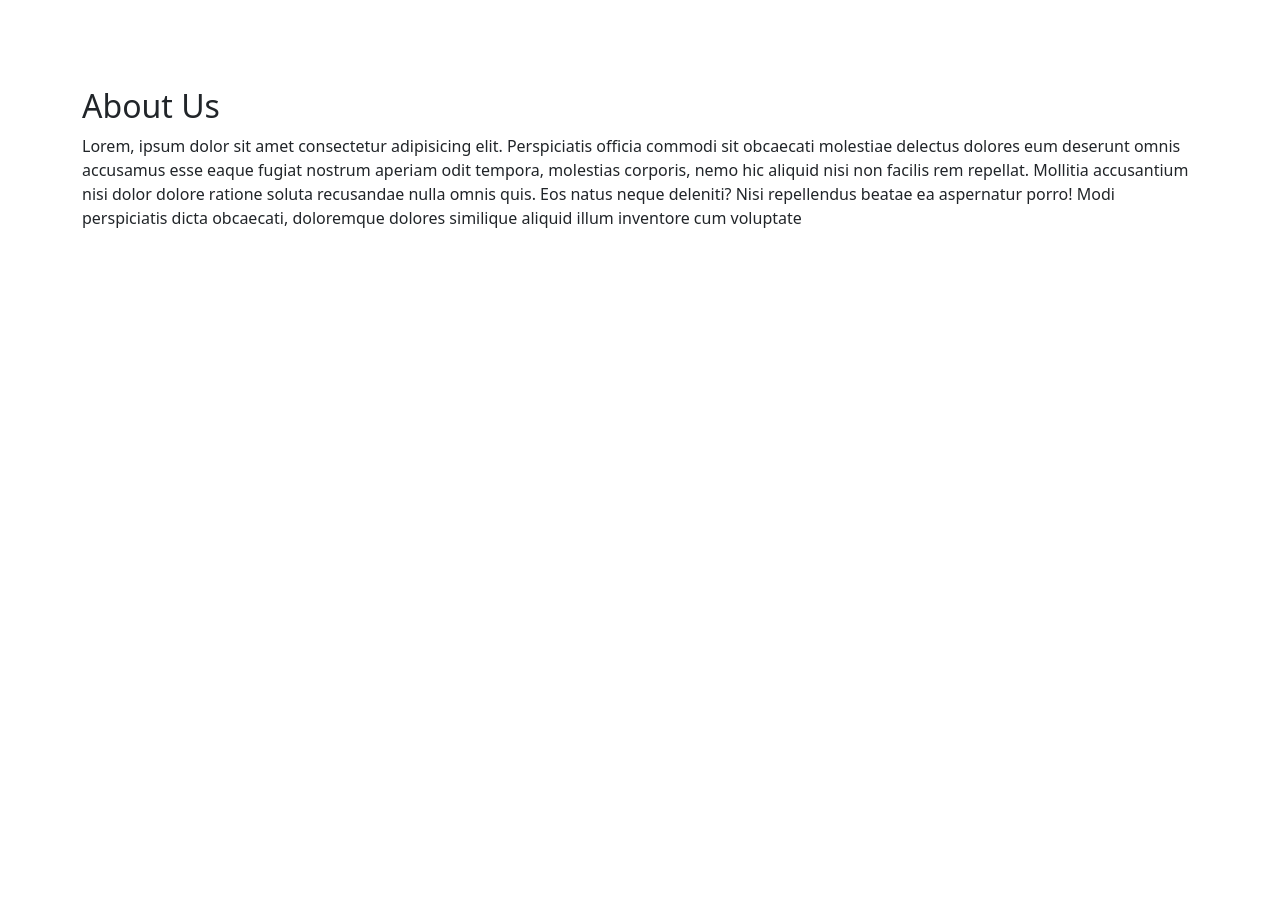
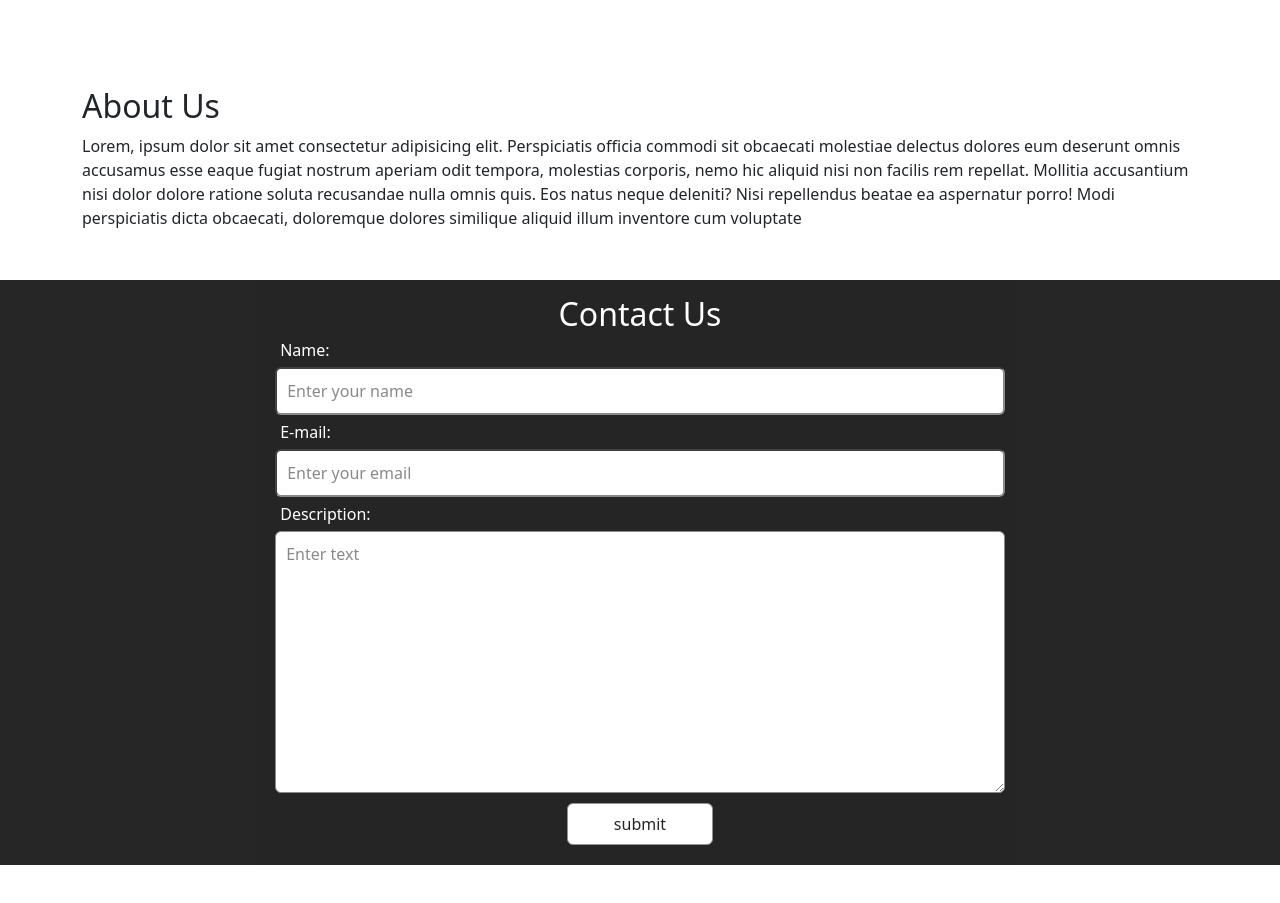
Before and after one commit to HardikGajera97/Blogging, a plain HTML site: page index.html in a window 1280 px wide. Shown: the part 2025-2928 px from the top of the page. Before the commit the page ends 2305 px from the top, so only its background shows below. Drawn offline with nearby package versions, Linux system fonts and the light colour scheme.

Commit message:
All done

```diff
--- a/index.html
+++ b/index.html
@@ -166,8 +166,21 @@
     </div>
 
     <div class="container-fluid" id="Contact">
+
         <div class="container contact">
+            <div class="formcs">
+                <h2 class="con"> Contact Us</h2>
+                <label for="name">Name:</label>
+                <input type="text" id="Name" class="name" placeholder="Enter your name">
 
+                <label for="email">E-mail:</label>
+                <input type="email" id="Email" class="email" placeholder="Enter your email">
+
+                <label for="desc">Description:</label>
+                <textarea name="desc" id="Desc" cols="30" rows="10" placeholder="Enter text"></textarea>
+                <button class="btnsb" type="submit">submit</button>
+
+            </div>
         </div>
     </div>
 
```
Also changed, not shown: style.css (+17 -9 lines).
